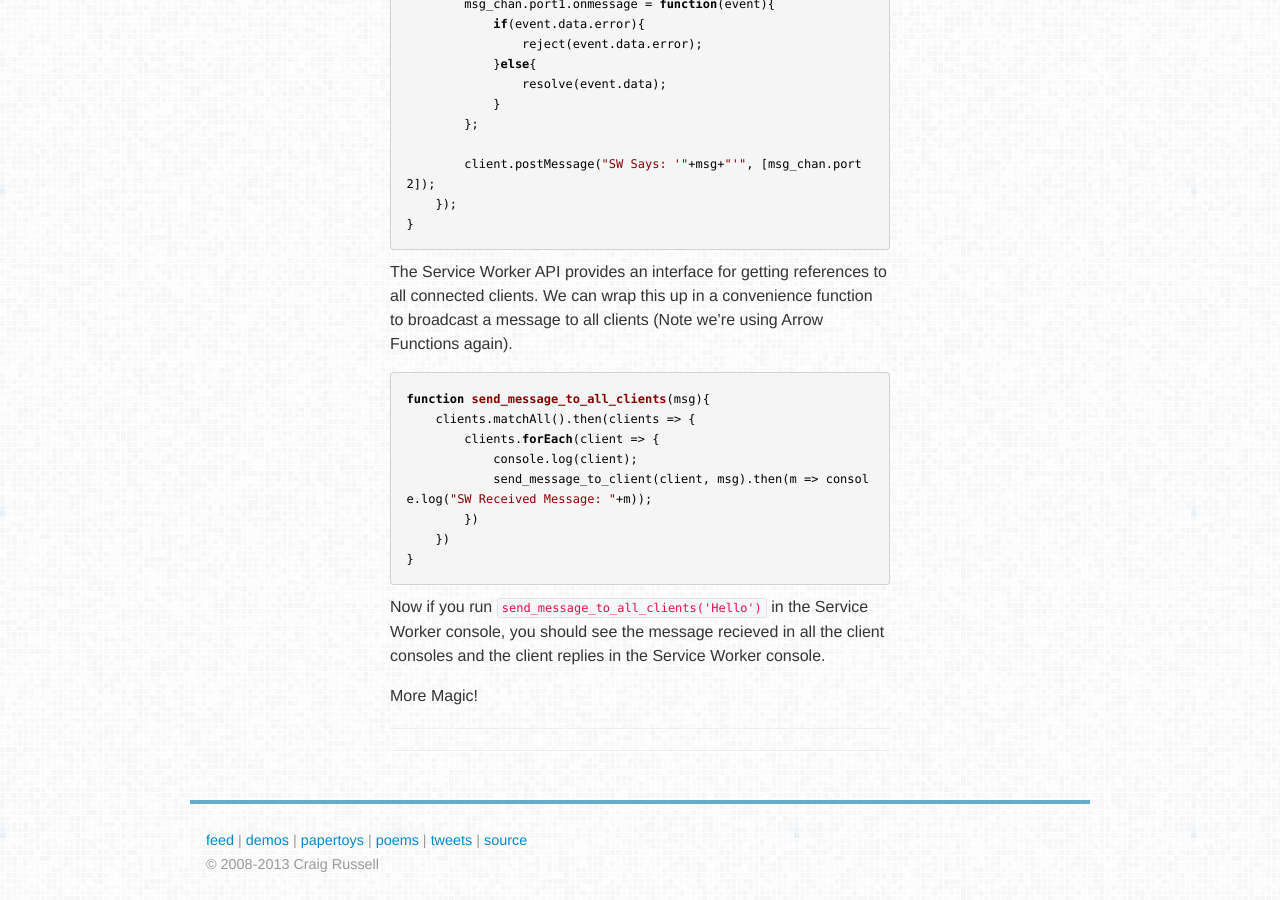
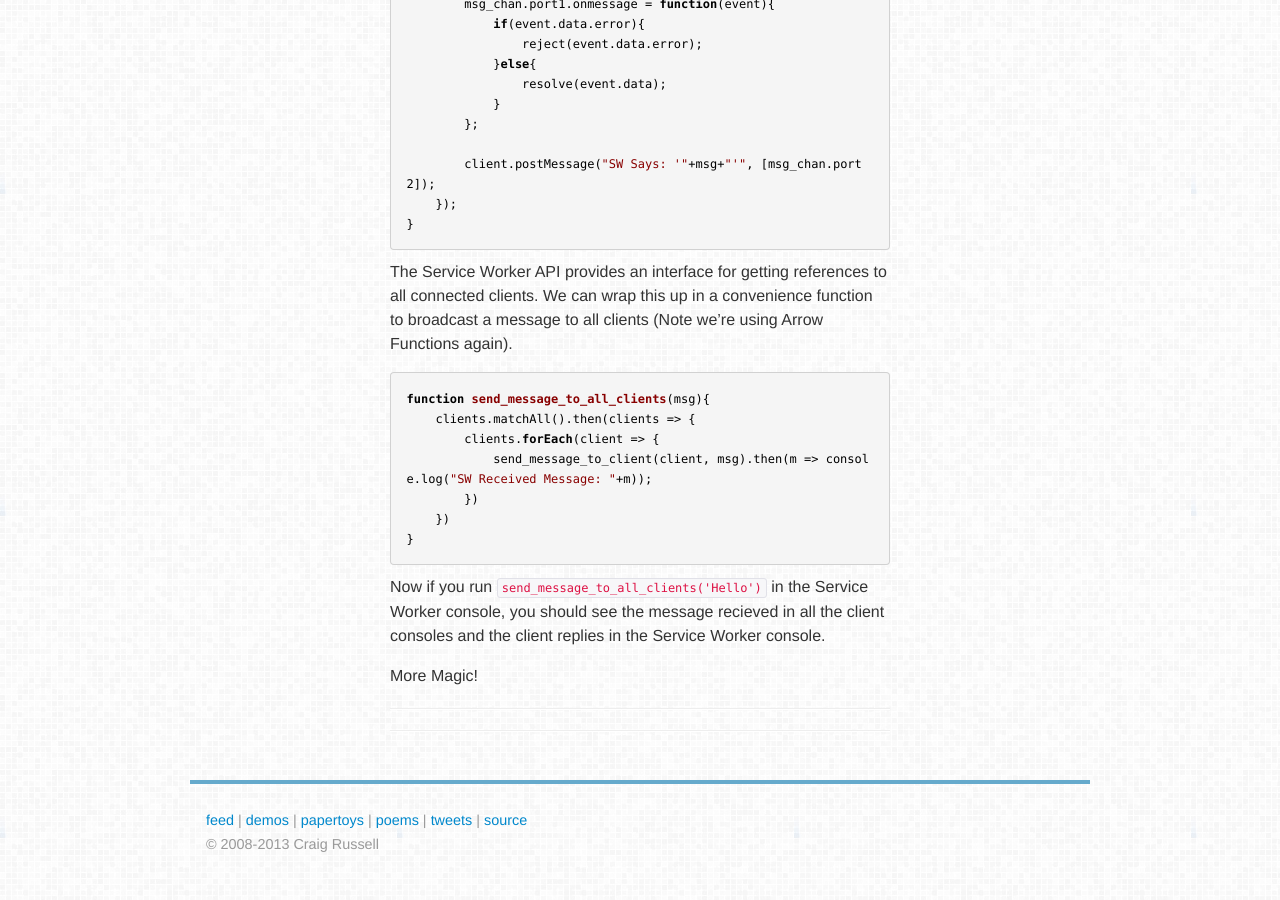
Before and after one commit to craig552uk/craig552uk.github.com, a Jekyll site: the page built from _posts/2016-01-29-service-worker-messaging.markdown, in a window 1280 px wide and 900 px high, scrolled down 4314 px. Built offline with Jekyll 4.4.1, drawn with Linux system fonts in a browser that asks for light colours; nearby versions of some CDN libraries; library files that are not in the unit come from our copies; Markdown is read by kramdown in place of the engine named in the settings; comment, search, counter and statistics services are not loaded.

Commit message:
Removed log line

```diff
--- a/_posts/2016-01-29-service-worker-messaging.markdown
+++ b/_posts/2016-01-29-service-worker-messaging.markdown
@@ -171,7 +171,6 @@ The Service Worker API provides an interface for getting references to all conne
 function send_message_to_all_clients(msg){
     clients.matchAll().then(clients => {
         clients.forEach(client => {
-            console.log(client);
             send_message_to_client(client, msg).then(m => console.log("SW Received Message: "+m));
         })
     })
```
